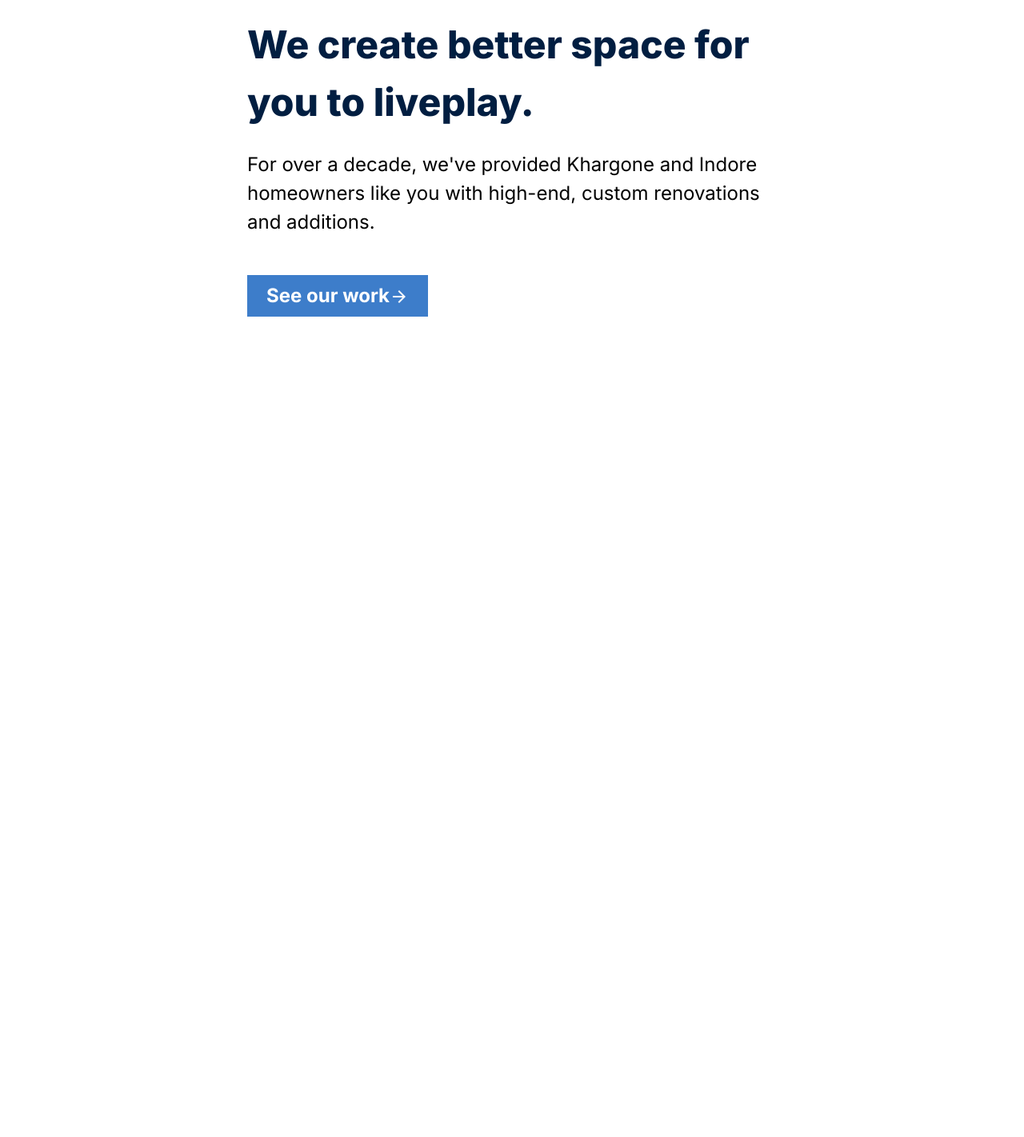
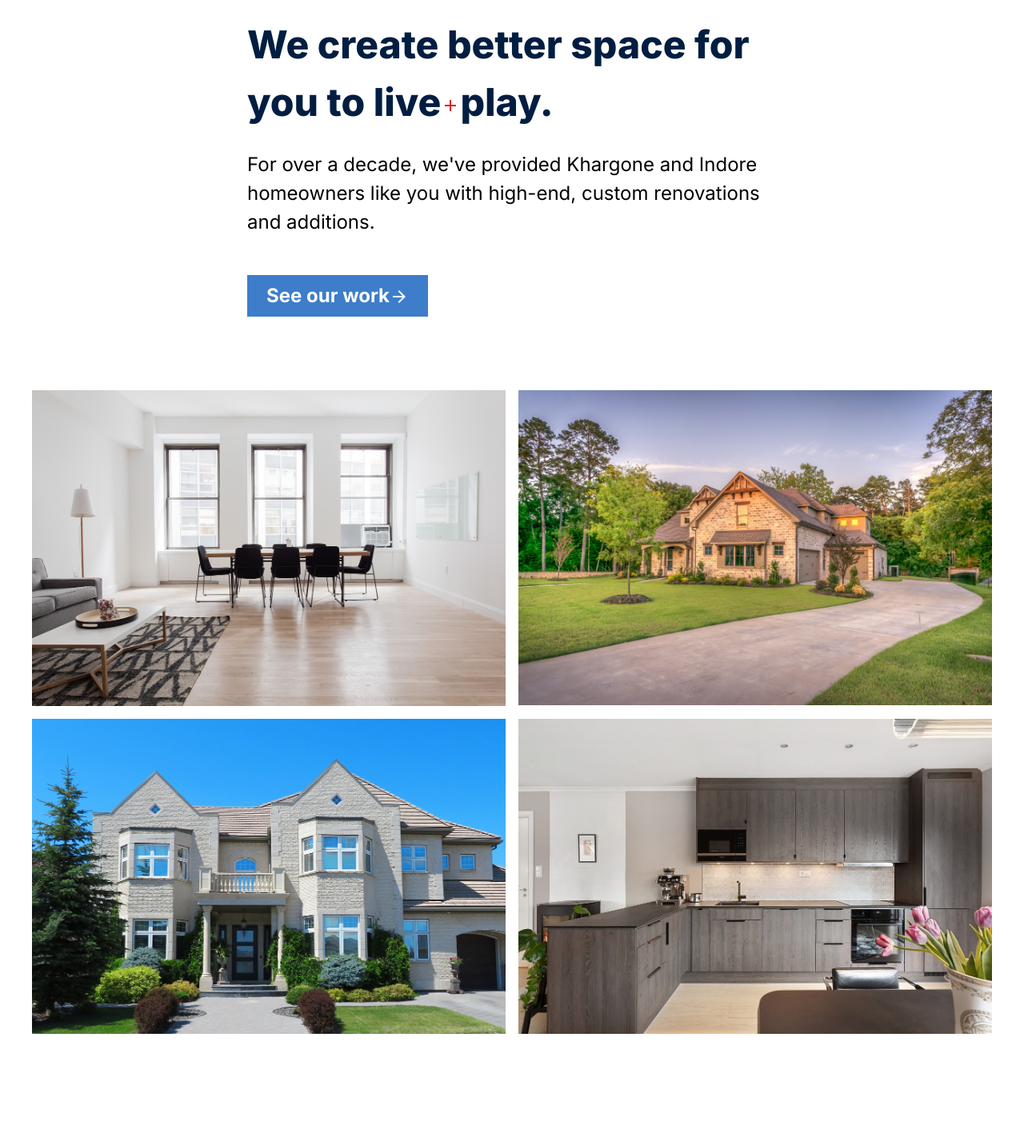
Before and after one commit to kapilaklecha/house-builder, a Next.js app: page / in a window 1280 px wide. Shown: the part 140-1562 px from the top of the page at 80% size. Before the commit the page ends 800 px from the top, so only its background shows below. Built offline with nearby package versions, Linux system fonts and the light colour scheme.

Commit message:
added image grid to page

```diff
--- a/app/page.tsx
+++ b/app/page.tsx
@@ -1,16 +1,26 @@
 import Image from "next/image";
 import Container from "@/components/Container";
 import HeroSection from "@/components/HeroSection";
+import ImageComp from "@/components/imageGrid/ImageComp";
+import ImageGird from "@/components/imageGrid/ImageGird";
 
 export default function Home() {
   return (
 
     <Container>
+      <HeroSection heading={'We create better space for you to live'} lastWord="play" desc="For over a decade, we've provided Khargone and Indore homeowners like you with high-end, custom renovations and additions." logo={true} />
     <div>
-    <HeroSection heading={'We create better space for you to live'} lastWord="play" desc="For over a decade, we've provided Khargone and Indore homeowners like you with high-end, custom renovations and additions.
 
-"/>
+    <ImageGird className=" grid-cols-2">
+      <ImageComp  text="Total flooring makeover" source="/house1.jpg"/>
+      <ImageComp text="full house construction" source="/house2.jpg" />
+      <ImageComp text="Total exterior build" source="/house3.jpg"/>
+      <ImageComp text=" Moduler kitchen with all eminities" source="/house4.jpg"/>
+    </ImageGird>
 
+    </div>
+    <div className=" my-12">
+    <HeroSection heading={'Vison. Clearity. Result'} lastWord="play" desc="For over a decade, we've provided Khargone and Indore homeowners like you with high-end, custom renovations and additions." button={false}/>
     </div>
     </Container>
   );
```
